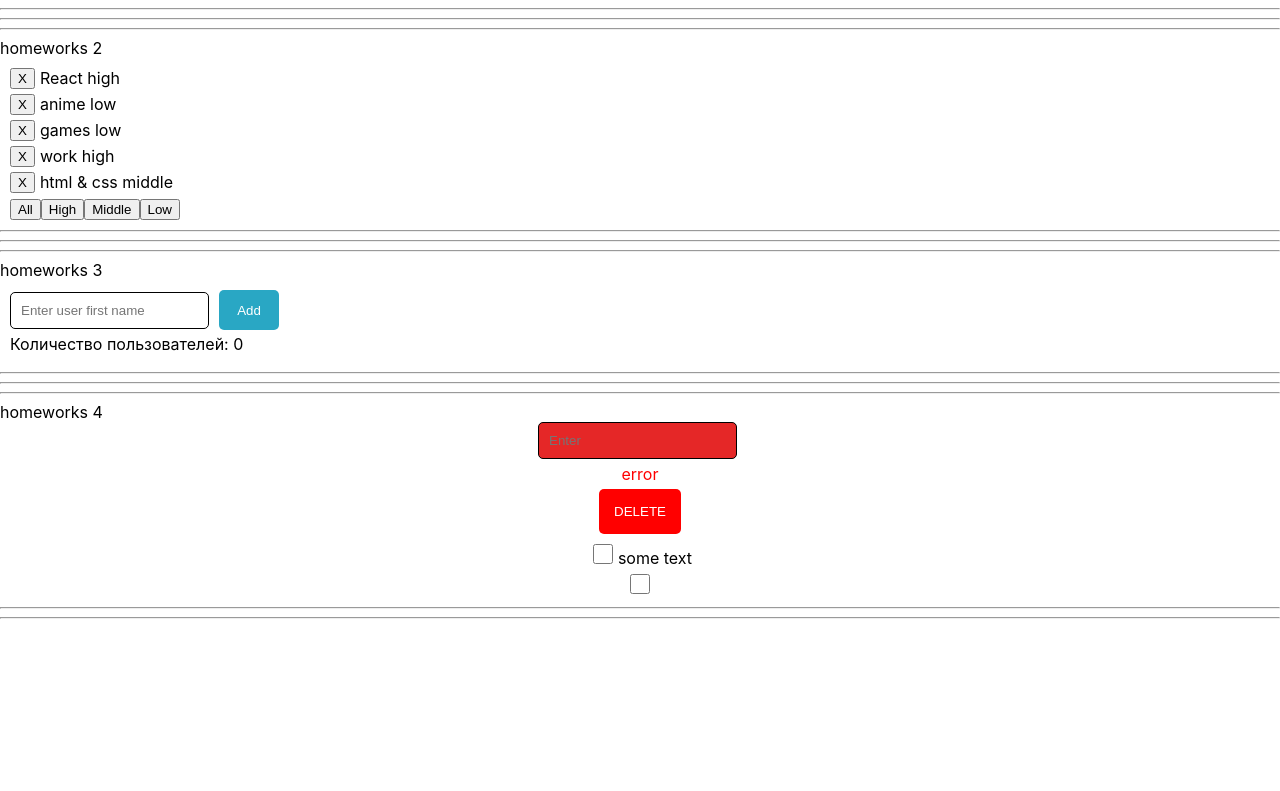
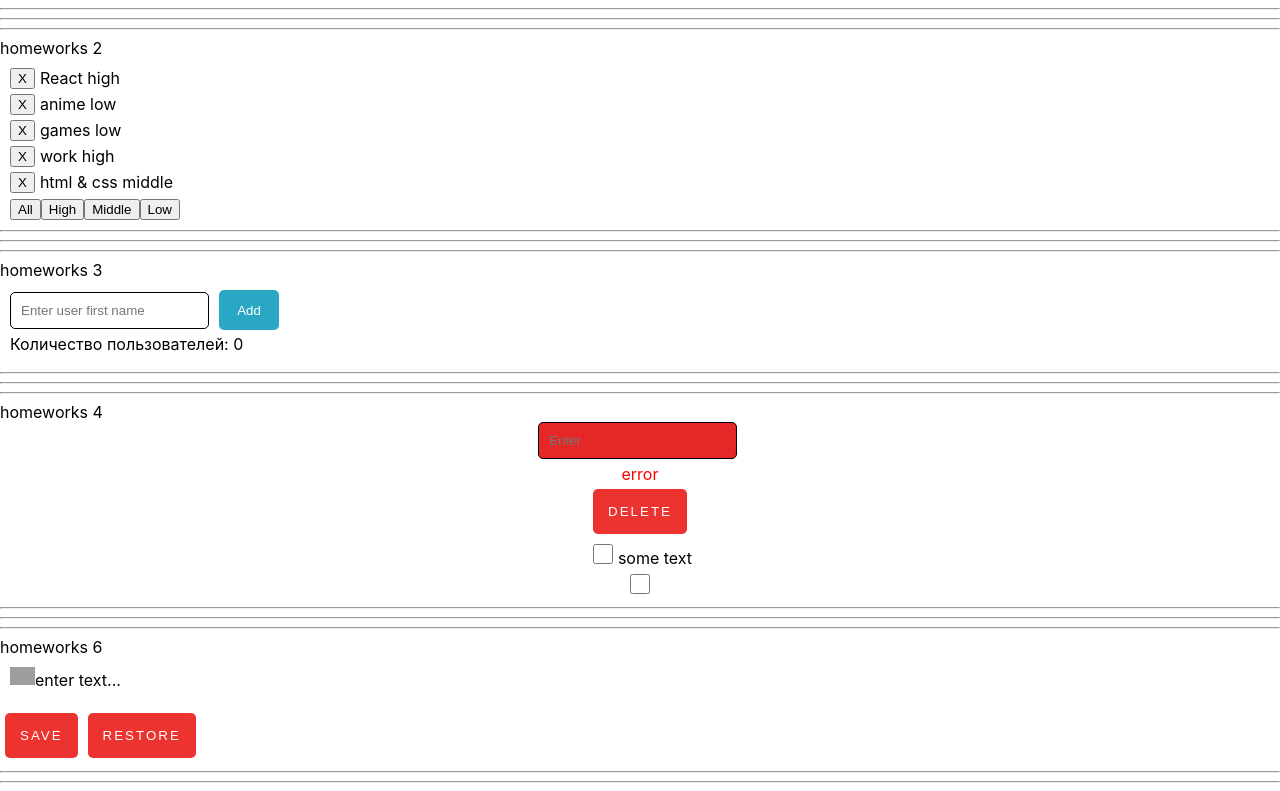
Before and after one commit to Lykke27/Simple_hometasks, a React (Create React App) app: page /#/pre-junior in a window 1280 px wide. Shown: the part 416-1207 px from the top of the page. Before the commit the page ends 1043 px from the top, so only its background shows below. Built offline with nearby package versions, Linux system fonts and the light colour scheme; grey boxes are pictures that could not be loaded.

Commit message:
HW 6 - done. Edit Button styles in HW4

```diff
--- a/src/p1-main/m1-ui/u1-app/App.tsx
+++ b/src/p1-main/m1-ui/u1-app/App.tsx
@@ -11,7 +11,6 @@ function App() {
             {/*<HW3/>*/}
             {/*<HW4/>*/}
             <HW5/>
-
         </div>
     )
 }
--- a/src/p2-homeworks/h4/common/c1-SuperInputText/SuperInputText.module.css
+++ b/src/p2-homeworks/h4/common/c1-SuperInputText/SuperInputText.module.css
@@ -1,8 +1,7 @@
 .superInput {
     height: 25px;
     outline: none;
-    margin-bottom: 5px;
-    margin-right: 5px;
+    margin:5px;
     border: 1px solid black;
     border-radius: 5px;
     padding: 5px 10px;
--- a/src/p2-homeworks/h4/common/c2-SuperButton/SuperButton.module.css
+++ b/src/p2-homeworks/h4/common/c2-SuperButton/SuperButton.module.css
@@ -15,27 +15,26 @@
 }
 
 .default:hover {
-    background: #c3302d;
-    letter-spacing: 5px;
+    background-color: #be0909;
     transition: all 0.2s ease 0s;
 }
 
-.red {
-    background: red;
-    color: white !important;
-    text-transform: uppercase;
-    text-decoration: none;
-    padding: 15px;
-    border-radius: 5px;
-    display: inline-block;
-    border: none;
-    transition: all 0.2s ease 0s;
-    outline: none;
-    margin:5px;
-    cursor: pointer;
-}
+/*.red {*/
+/*    background: red;*/
+/*    color: white !important;*/
+/*    text-transform: uppercase;*/
+/*    text-decoration: none;*/
+/*    padding: 15px;*/
+/*    border-radius: 5px;*/
+/*    display: inline-block;*/
+/*    border: none;*/
+/*    transition: all 0.2s ease 0s;*/
+/*    outline: none;*/
+/*    margin:5px;*/
+/*    cursor: pointer;*/
+/*}*/
 
-.red:hover {
-    background-color: #be0909;
-    transition: all 0.2s ease 0s;
-}
+/*.red:hover {*/
+/*    background-color: #be0909;*/
+/*    transition: all 0.2s ease 0s;*/
+/*}*/
--- a/src/p2-homeworks/h4/common/c2-SuperButton/SuperButton.tsx
+++ b/src/p2-homeworks/h4/common/c2-SuperButton/SuperButton.tsx
@@ -14,7 +14,7 @@ const SuperButton: React.FC<SuperButtonPropsType> = (
         ...restProps// все остальные пропсы попадут в объект restProps, там же будет children
     }
 ) => {
-    const finalClassName = `${s.button} ${red ? s.red : s.default} ${className}`;
+    const finalClassName = `${s.button} ${s.default ? s.default : s.red} ${className}`;
 
     return (
         <button
--- a/src/p2-homeworks/h5/pages/PreJunior.tsx
+++ b/src/p2-homeworks/h5/pages/PreJunior.tsx
@@ -3,6 +3,7 @@ import HW1 from "../../h1/HW1";
 import HW2 from "../../h2/HW2";
 import HW3 from "../../h3/HW3";
 import HW4 from "../../h4/HW4";
+import HW6 from "../../h6/HW6";
 
 function PreJunior() {
     return (
@@ -11,8 +12,7 @@ function PreJunior() {
             <HW2/>
             <HW3/>
             <HW4/>
-            {/*<HW6/>*/}
-
+            <HW6/>
         </div>
     );
 }
--- a/src/p2-homeworks/h6/HW6.tsx
+++ b/src/p2-homeworks/h6/HW6.tsx
@@ -10,7 +10,8 @@ function HW6() {
         saveState<string>("editable-span-value", value);
     };
     const restore = () => {
-        // setValue();
+       let restoreValue = restoreState<string>("editable-span-value", value)
+        setValue(restoreValue);
     };
 
     return (
--- /dev/null
+++ b/src/p2-homeworks/h6/common/c4-SuperEditableSpan/SuperEditableSpan.module.css
@@ -0,0 +1,12 @@
+.span {
+    display: inline-block;
+    height: 31px;
+    margin: 10px;
+
+    cursor: pointer;
+    color: black;
+}
+
+.span img {
+    width:25px;
+}
--- a/src/p2-homeworks/h6/common/c4-SuperEditableSpan/SuperEditableSpan.tsx
+++ b/src/p2-homeworks/h6/common/c4-SuperEditableSpan/SuperEditableSpan.tsx
@@ -1,5 +1,6 @@
 import React, {DetailedHTMLProps, InputHTMLAttributes, HTMLAttributes, useState} from "react";
 import SuperInputText from "../../../h4/common/c1-SuperInputText/SuperInputText";
+import s from "./SuperEditableSpan.module.css"
 
 // тип пропсов обычного инпута
 type DefaultInputPropsType = DetailedHTMLProps<InputHTMLAttributes<HTMLInputElement>, HTMLInputElement>;
@@ -31,22 +32,23 @@ const SuperEditableSpan: React.FC<SuperEditableSpanType> = (
     const {children, onDoubleClick, className, ...restSpanProps} = spanProps || {};
 
     const onEnterCallback = () => {
-        // setEditMode(); // выключить editMode при нажатии Enter
+        setEditMode(false);
 
         onEnter && onEnter();
     };
     const onBlurCallback = (e: React.FocusEvent<HTMLInputElement>) => {
-        // setEditMode(); // выключить editMode при нажатии за пределами инпута
+        setEditMode(false);
 
         onBlur && onBlur(e);
     };
     const onDoubleClickCallBack = (e: React.MouseEvent<HTMLSpanElement, MouseEvent>) => {
-        // setEditMode(); // включить editMode при двойном клике
+        setEditMode(true);
 
         onDoubleClick && onDoubleClick(e);
     };
 
-    const spanClassName = `${"сделать красивый стиль для спана"} ${className}`;
+
+    const spanClassName = `${s.span} ${className ? className : ""}`;
 
     return (
         <>
@@ -66,7 +68,7 @@ const SuperEditableSpan: React.FC<SuperEditableSpanType> = (
 
                         {...restSpanProps}
                     >
-                        {/*если нет захардкодженного текста для спана, то значение инпута*/}
+                        <img src={"https://pngicon.ru/file/uploads/1_2699.png"}/>
                         {children || restProps.value}
                     </span>
                 )
```
Also changed, not shown: src/p2-homeworks/h4/HW4.module.css (line endings or trailing spaces).
